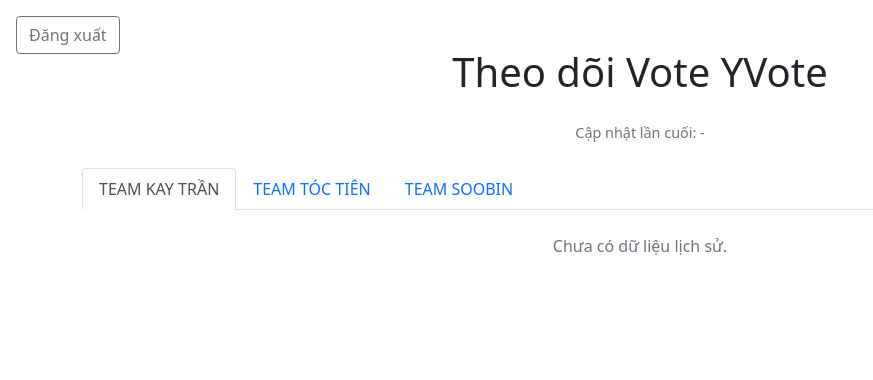
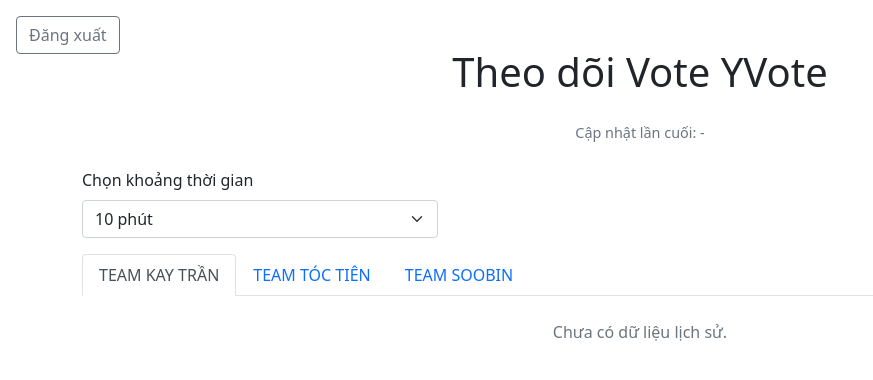
Before and after one commit to khanhnq35/tracking-vote, a Flask app: page / in a window 1280 px wide. Shown: the top 380 px of the page, without its empty margins (0-873 px from the left). Run offline with Flask 3, Linux system fonts and the light colour scheme; a user stored in the database is signed in; data that the repository does not hold is empty.

Commit message:
Update index.html

```diff
--- a/tracking vote/templates/index.html
+++ b/tracking vote/templates/index.html
@@ -38,6 +38,18 @@
             <span class="last-update">Cập nhật lần cuối: <span id="lastUpdate">-</span></span>
         </div>
         {% if is_authenticated %}
+        <div class="row mb-3">
+            <div class="col-md-4">
+                <label for="intervalSelect" class="form-label">Chọn khoảng thời gian</label>
+                <select id="intervalSelect" class="form-select">
+                    <option value="10m">10 phút</option>
+                    <option value="30m">30 phút</option>
+                    <option value="1h">1 giờ</option>
+                    <option value="5h">5 giờ</option>
+                    <option value="8h">8 giờ</option>
+                </select>
+            </div>
+        </div>
         <ul class="nav nav-tabs mb-3" id="boardTabs" role="tablist">
             <li class="nav-item" role="presentation">
                 <button class="nav-link active" id="tabA" data-bs-toggle="tab" data-bs-target="#boardA" type="button" role="tab">TEAM KAY TRẦN</button>
@@ -72,6 +84,11 @@
             A: [], B: [], C: []
         };
         let historyData = {A: [], B: [], C: []};
+        let interval = '10m';
+        document.getElementById('intervalSelect').addEventListener('change', function() {
+            interval = this.value;
+            fetchVoteDataAndHistory();
+        });
         function fetchVoteDataAndHistory() {
             fetch('/api/vote-data')
                 .then(res => res.json())
@@ -81,7 +98,7 @@
                         teamMembers[board] = data[board].candidates.map(c => c.name);
                     });
                 });
-            fetch('/api/history')
+            fetch(`/api/history?interval=${interval}`)
                 .then(res => res.json())
                 .then(history => {
                     // Gom nhóm theo board
@@ -145,12 +162,12 @@
         function renderChart(board) {
             let members = teamMembers[board];
             let data = [...historyData[board]];
-            // Đảo ngược: mốc thời gian mới nhất ở trên cùng (labels cũng đảo ngược)
+            // Lấy 10 mốc gần nhất, mốc mới nhất nằm bên trái
             if (!members.length || !data.length) {
                 document.getElementById(`team${board}ChartContainer`).innerHTML = '';
                 return;
             }
-            data = data.reverse();
+            data = data.slice(0, 10).reverse();
             let labels = data.map(row => {
                 const date = new Date(row.timestamp.replace(' ', 'T') + '+07:00');
                 return date.toLocaleTimeString('vi-VN', {hour: '2-digit', minute: '2-digit', second: '2-digit'}) + ' ' + date.toLocaleDateString('vi-VN');
```
